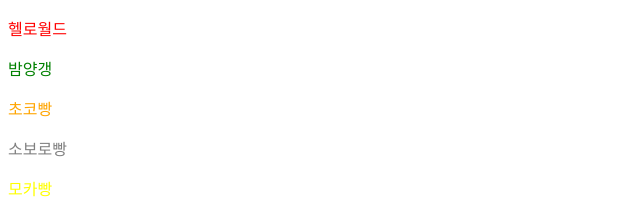
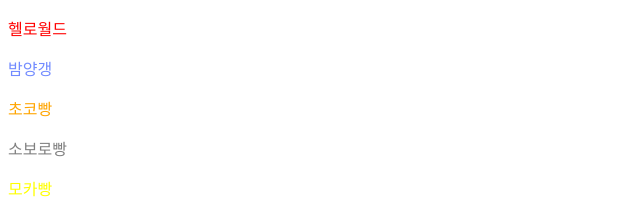
Before and after one commit to seobkun325/jspage, a plain HTML site: page index.html in a window 1280 px wide. Shown: the top 213 px of the page, 0-640 px from the left. Drawn offline with Linux system fonts and the light colour scheme.

Commit message:
update index.html, script.js and style.css changes

```diff
--- a/index.html
+++ b/index.html
@@ -6,7 +6,8 @@
   <link rel="stylesheet" href="style.css" />
   <style>
     p {color: red;}
-    .a {color: green;}
+    .a {color: #728bff;}
+    .a:hover {opacity: .5;}
   </style>
   <title>Document</title>
 </head>
--- a/style.css
+++ b/style.css
@@ -1 +1 @@
-.b {color: orange}
+.b {color: orange;}
```
